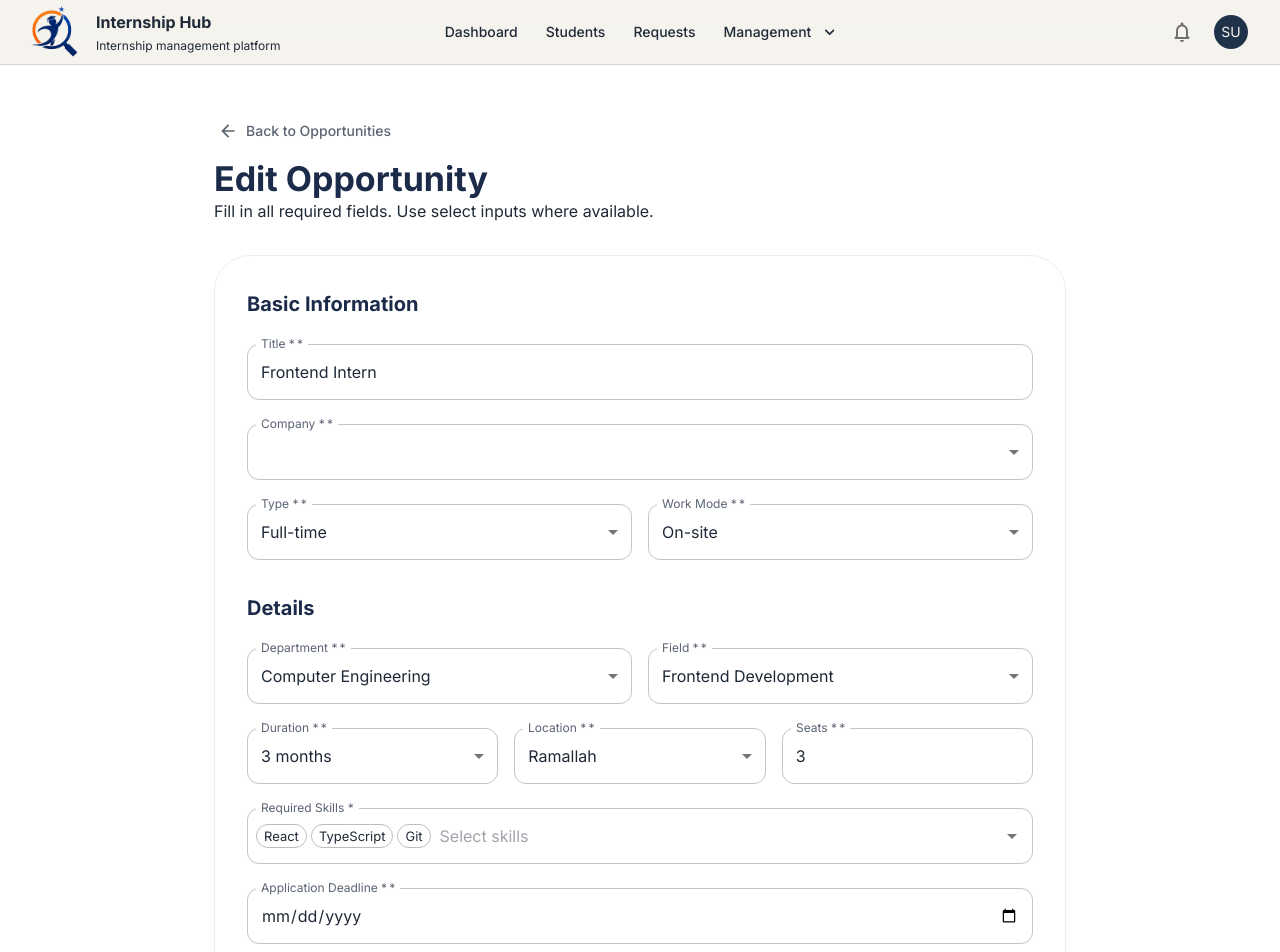
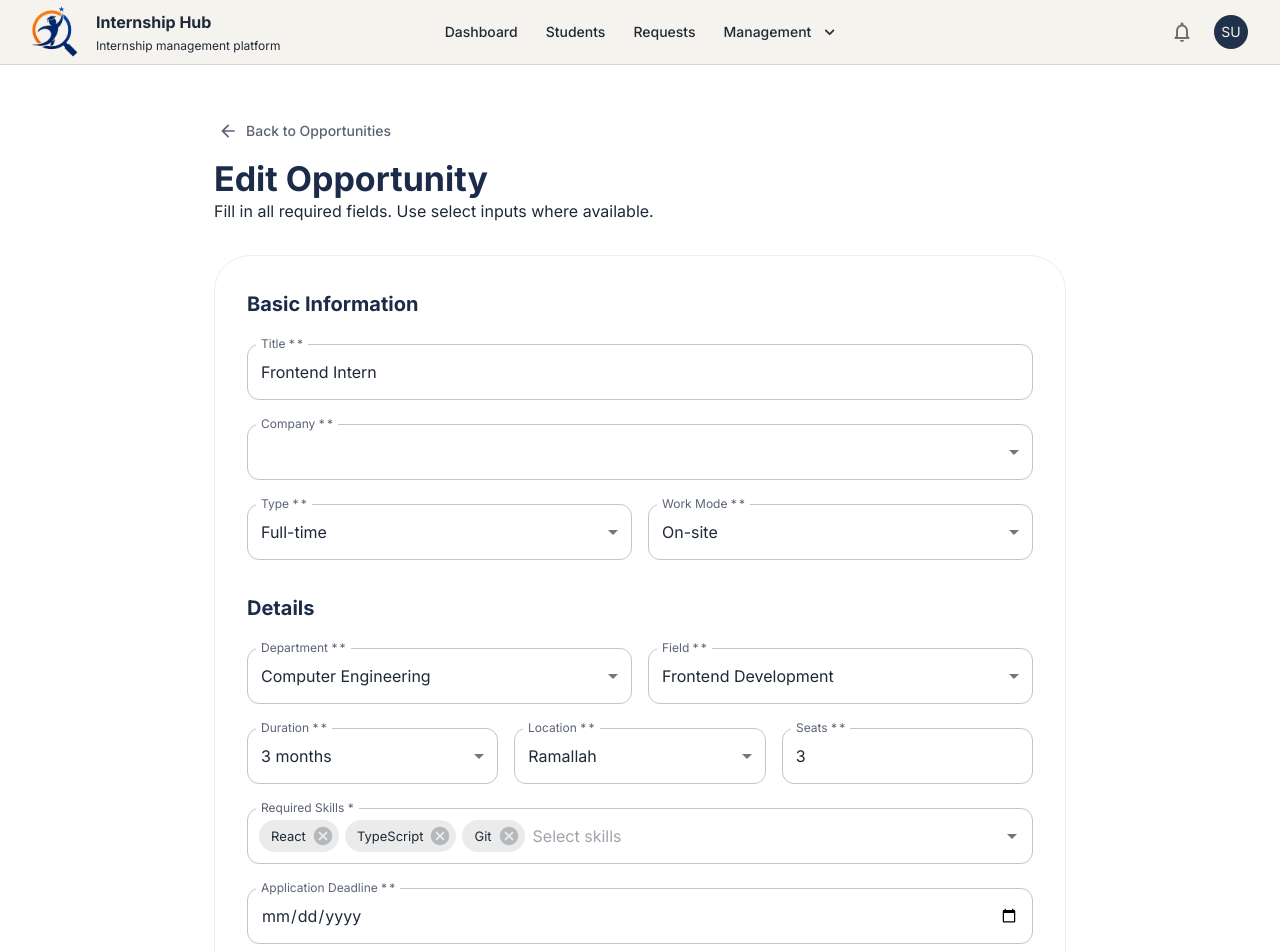
Before and after one commit to AHL-Group2-project/training-opportunities-website, a React (Vite) app in the folder frontend/: page /supervisor/opportunities/1/edit in a window 1280 px wide. Shown: the top 952 px of the page. Built offline with nearby package versions, Linux system fonts and the light colour scheme; sample sign-in values are in the browser's storage.

Commit message:
refactor (auto complete) : change render value to render tag

```diff
--- a/frontend/src/pages/supervisor/CreateOpportunityPage/CreateOpportunityPage.tsx
+++ b/frontend/src/pages/supervisor/CreateOpportunityPage/CreateOpportunityPage.tsx
@@ -321,16 +321,20 @@ function CreateOpportunityPage() {
               options={SKILLS}
               value={skills}
               onChange={(_, newValue) => setSkills(newValue)}
-              renderValue={(value) =>
-                value.map((option) => (
+              renderTags={(value, getTagProps) =>
+                value.map((option, index) => {
+                  const { key, ...tagProps } = getTagProps({ index });
+                  return (
                     <Chip
-                    key={option}
+                      key={key}
                       label={option}
                       variant="outlined"
                       size="small"
                       sx={{ mr: 0.5 }}
+                      {...tagProps}
                     />
-                ))
+                  );
+                })
               }
               renderInput={(params) => (
                 <TextField
```
Lines whose indentation alone changed are shown as unchanged.
